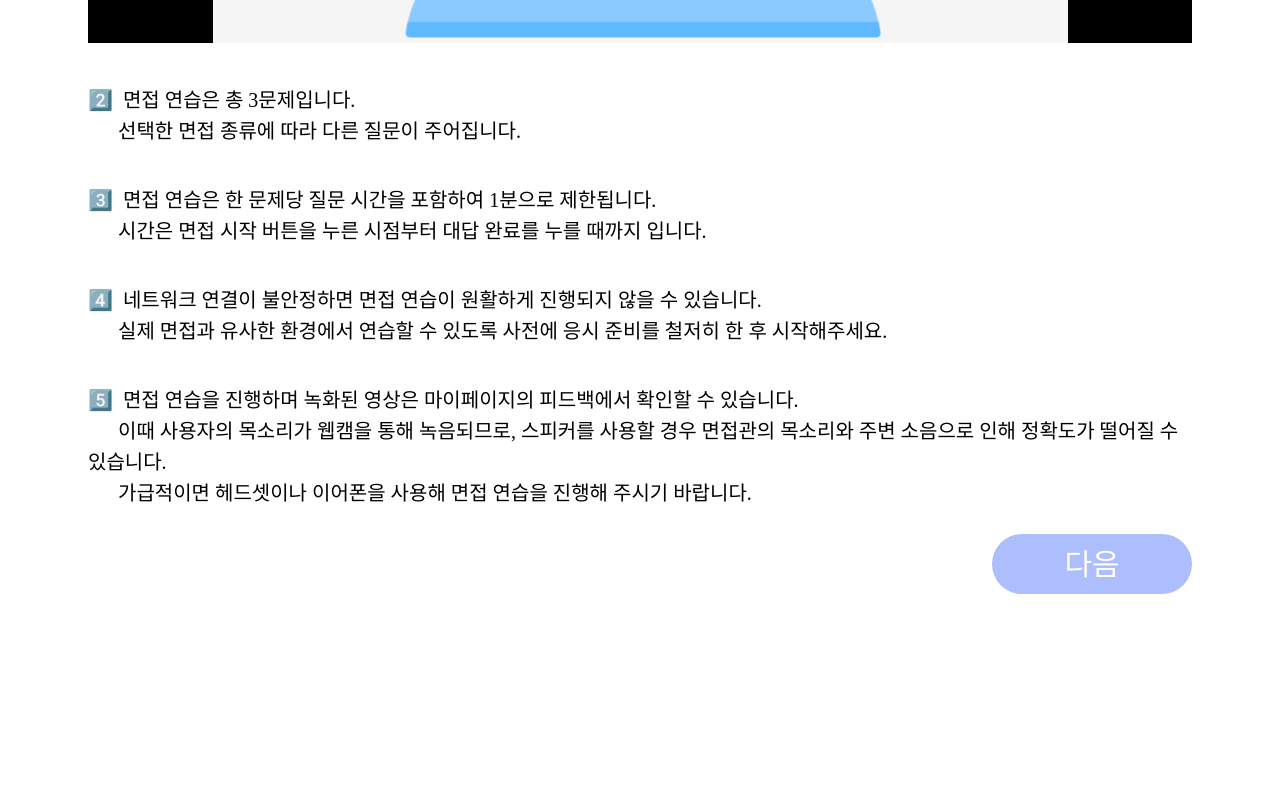
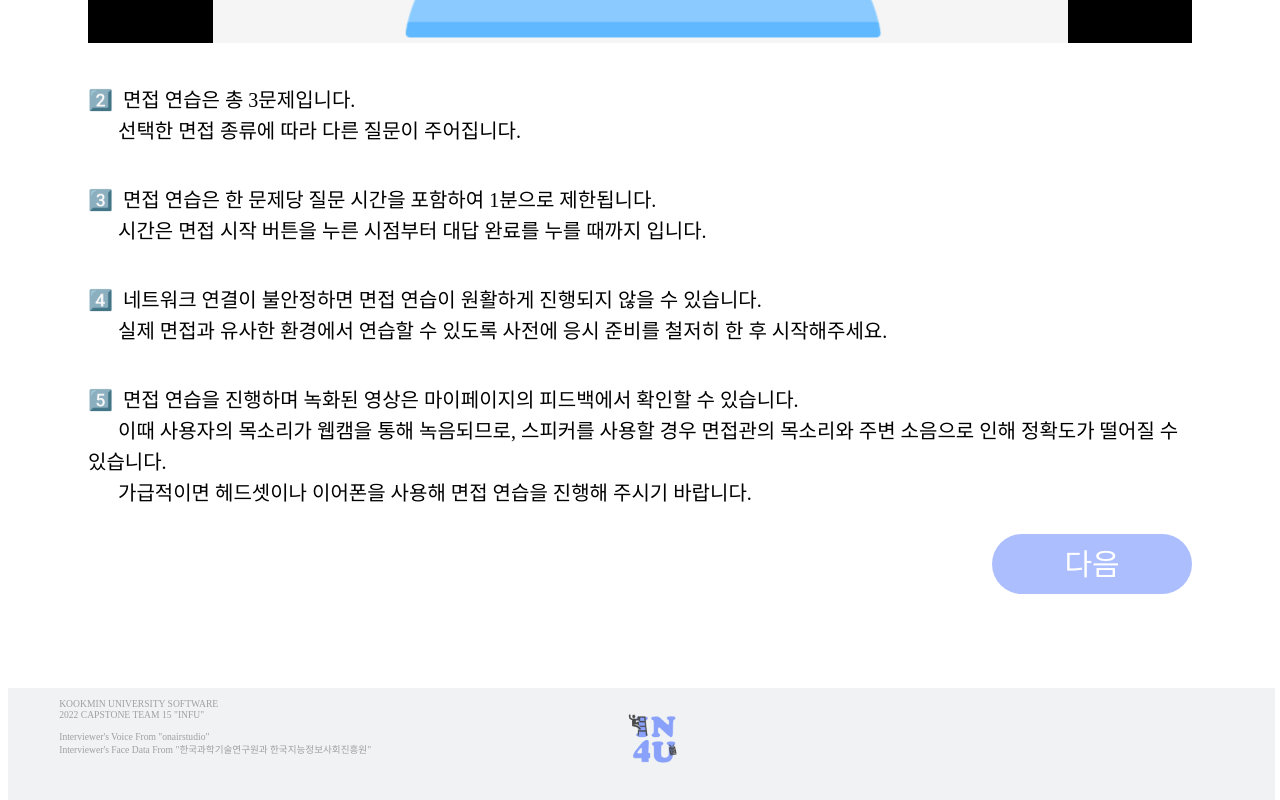
Before and after one commit to kookmin-sw/capstone-2022-15, a React (Create React App) app in the folder src/front/: page /notification in a window 1280 px wide. Shown: the part 912-1712 px from the top of the page. Before the commit the page ends 1576 px from the top, so only its background shows below. Built offline with nearby package versions, Linux system fonts and the light colour scheme; a web font is replaced by a local one.

Commit message:
resolve conflicts

```diff
--- a/src/front/src/pages/NotificationPage/Notification.js
+++ b/src/front/src/pages/NotificationPage/Notification.js
@@ -1,8 +1,8 @@
 import './Notification.css';
 import Navbar from '../components/Navbar/Navbar';
 import intervieweeGuide from '../images/interviewee_sample_2.png'
+import Footer from '../components/Footer';
 
-// import Footer from '../components/Footer';
 function clickHandler(e) {
     window.location.href = "/step"
 }
@@ -72,7 +72,9 @@ const Notification = () => {
                     {/* </Link> */}
                 </div>
             </div>
-            {/* <Footer/> */}
+            <div className='notification-footer'>
+              <Footer/>
+            </div>
         </div>
     );
 }
```
